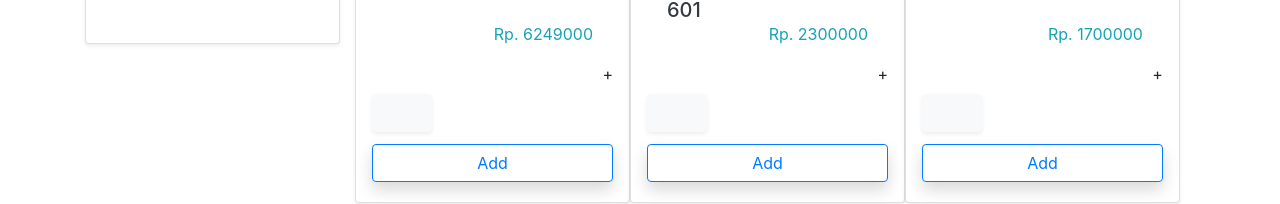
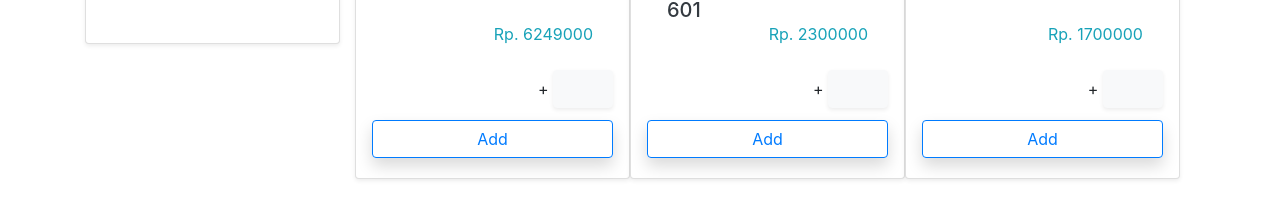
Before and after one commit to ricoantonio/jc10-simplemerce, a React (Create React App) app: page / in a window 1280 px wide. Shown: the part 391-595 px from the top of the page. Built offline with nearby package versions, Linux system fonts and the light colour scheme; data requests are answered from the project's data file.

Commit message:
input inline

```diff
--- a/src/components/ProductItem.jsx
+++ b/src/components/ProductItem.jsx
@@ -20,7 +20,7 @@ class ProductItem extends Component{
                 </div>
                 </Link >
                     <div className="text-right">
-                    + <input className="form-control my-2 btn-light align-self-end shadow-sm"
+                    + <input className="form-control my-2 btn-light align-self-end shadow-sm d-inline"
                     style={{width:"60px"}}  type="number" name="" id=""/>
                     </div>
                     <div>
```
